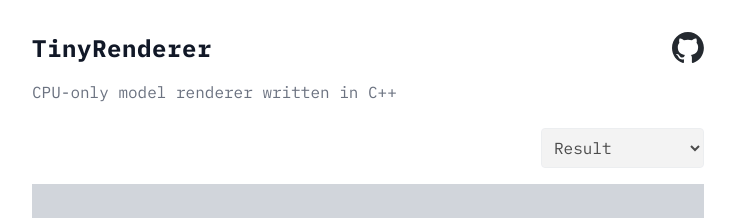
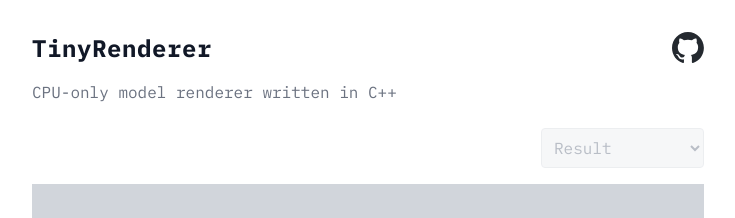
Before and after one commit to ColorOfLight/tiny-series, a React (Vite) app in the folder page/: page / in a window 1280 px wide. Shown: the top 218 px of the page, without its empty margins (272-1007 px from the left). Built offline with nearby package versions, Linux system fonts and the light colour scheme.

Commit message:
page(fix): change disabled button style

```diff
--- a/page/src/modules/SelectRenderType.tsx
+++ b/page/src/modules/SelectRenderType.tsx
@@ -11,7 +11,10 @@ const SelectRenderType = memo(
         <Select
           name="renderType"
           aria-label="Project status"
-          className={clsx("mb-4 self-end", className)}
+          className={clsx(
+            "mb-4 self-end disabled:bg-gray-100 disabled:text-gray-400",
+            className
+          )}
           {...restProps}
           ref={ref}
         >
```
